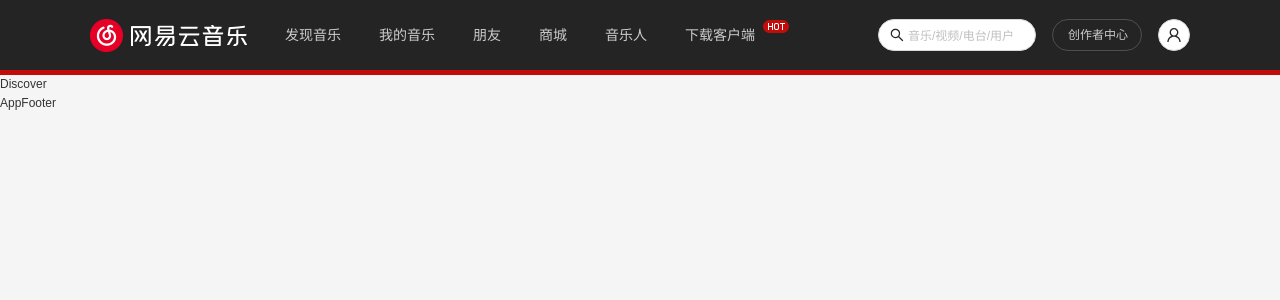
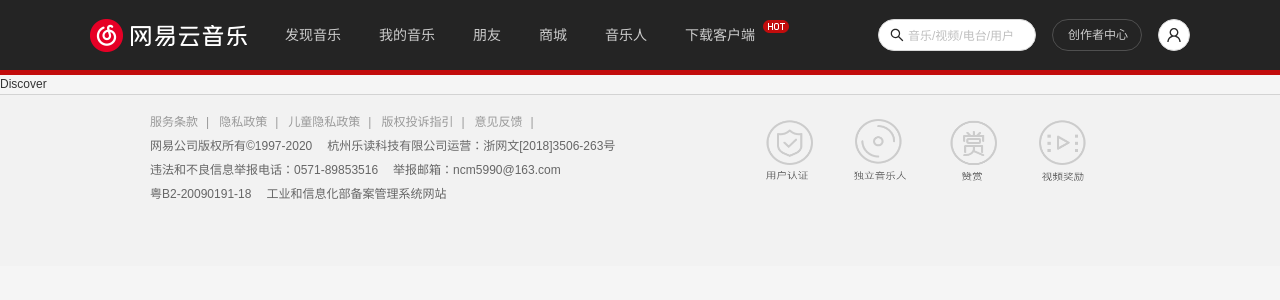
Before and after one commit to zgcwf/Music--React, a React (Create React App) app: page / in a window 1280 px wide. Shown: the top 300 px of the page. Built offline with nearby package versions, Linux system fonts and the light colour scheme.

Commit message:
AppFooter完成

```diff
--- a/src/assets/css/reset.css
+++ b/src/assets/css/reset.css
@@ -62,7 +62,7 @@ body, textarea, select, input, button {
 }
 
 .wrap-v2 {
-  max-width: 980px;
+  width: 980px;
   margin: 0 auto;
 }
 
--- a/src/components/AppFooter/index.jsx
+++ b/src/components/AppFooter/index.jsx
@@ -1,9 +1,82 @@
-import React, { memo } from 'react'
+import React, { memo, Fragment } from "react";
+
+import { footerLinks, footerImages } from "@/common/local-data";
+import { FooterWrapper, FooterLeft, FooterRight } from "./style";
 
 export default memo(function AppFooter() {
-    return (
-        <div>
-            AppFooter
-        </div>
-    )
-})
+  return (
+    <FooterWrapper>
+      <div className="content wrap-v2">
+        <FooterLeft>
+          <div className="link">
+            {footerLinks.map((item, index) => {
+              return (
+                <Fragment key={item.title}>
+                  <a href={item.link} target="_blank" rel="noopener noreferrer">
+                    {item.title}
+                  </a>
+                  <span className="line">|</span>
+                </Fragment>
+              );
+            })}
+          </div>
+          <div className="copyright">
+            <span>网易公司版权所有©1997-2020</span>
+            <span>
+              杭州乐读科技有限公司运营：
+              <a
+                href="https://p1.music.126.net/Mos9LTpl6kYt6YTutA6gjg==/109951164248627501.png"
+                rel="noopener noreferrer"
+                target="_blank"
+              >
+                浙网文[2018]3506-263号
+              </a>
+            </span>
+          </div>
+          <div className="copyright">
+            <span>违法和不良信息举报电话：0571-89853516</span>
+            <span>
+              举报邮箱：
+              <a
+                href="mailto:ncm5990@163.com"
+                target="_blank"
+                rel="noopener noreferrer"
+              >
+                ncm5990@163.com
+              </a>
+            </span>
+          </div>
+          <div className="copyright">
+            <span>粤B2-20090191-18</span>
+            <span>
+              <a
+                href="http://www.beian.miit.gov.cn/publish/query/indexFirst.action"
+                rel="noopener noreferrer"
+                target="_blank"
+              >
+                工业和信息化部备案管理系统网站
+              </a>
+            </span>
+          </div>
+        </FooterLeft>
+        <FooterRight>
+          {footerImages.map((item) => {
+            return (
+              <div className="item" key={item.link}>
+                <a
+                  className="link"
+                  href={item.link}
+                  rel="noopener noreferrer"
+                  target="_blank"
+                >
+                  {" "}
+                </a>
+                <span className="title"></span>
+              </div>
+            );
+          })}
+        </FooterRight>
+      </div>
+    </FooterWrapper>
+  );
+});
--- /dev/null
+++ b/src/components/AppFooter/style.js
@@ -0,0 +1,92 @@
+import styled from "styled-components";
+
+export const FooterWrapper = styled.div`
+  color: #333;
+  font-size: 12px;
+  background-color: #f2f2f2;
+  border-top: 1px solid #d3d3d3;
+  height: 172px;
+
+  .content {
+    display: flex;
+    justify-content: space-between;
+  }
+`;
+export const FooterLeft = styled.div`
+  padding: 15px 0 0 0;
+  line-height: 24px;
+
+  .link {
+    a {
+      color: #999;
+    }
+    .line {
+      margin: 0 10px 0 8px;
+      color: #999;
+    }
+  }
+  .copyright {
+    span {
+      color: #666;
+      margin-right: 15px;
+    }
+  }
+`;
+export const FooterRight = styled.div`
+  display: flex;
+  align-items: center;
+
+  .item {
+    display: flex;
+    flex-direction: column;
+    align-items: center;
+    margin-right: 40px;
+
+    .link {
+      display: block;
+      width: 50px;
+      height: 45px;
+      background-image: url(${require("@/assets/img/sprite_footer_02.png")});
+      background-size: 110px 450px;
+    }
+
+    &:nth-child(1) .link {
+      background-position: -60px -101px;
+    }
+    &:nth-child(2) .link {
+      background-position: 0 0;
+    }
+    &:nth-child(3) .link {
+      background-position: -60px -50px;
+    }
+    &:nth-child(4) .link {
+      background-position: 0 -101px;
+    }
+
+    .title {
+      margin-top: 5px;
+      display: block;
+      width: 52px;
+      height: 10px;
+      background-image: url(${require("@/assets/img/sprite_footer_01.png")});
+      background-size: 180px 100px;
+    }
+
+    &:nth-child(1) .title {
+      background-position: -1px -90px;
+    }
+    &:nth-child(2) .title {
+      background-position: 0 0;
+      margin-top: 7px;
+    }
+    &:nth-child(3) .title {
+      background-position: 0 -54px;
+      margin-top: 6px;
+    }
+
+    &:nth-child(4) .title {
+      background-position: -1px -72px;
+      margin-top: 6px;
+    }
+  }
+`;
```
